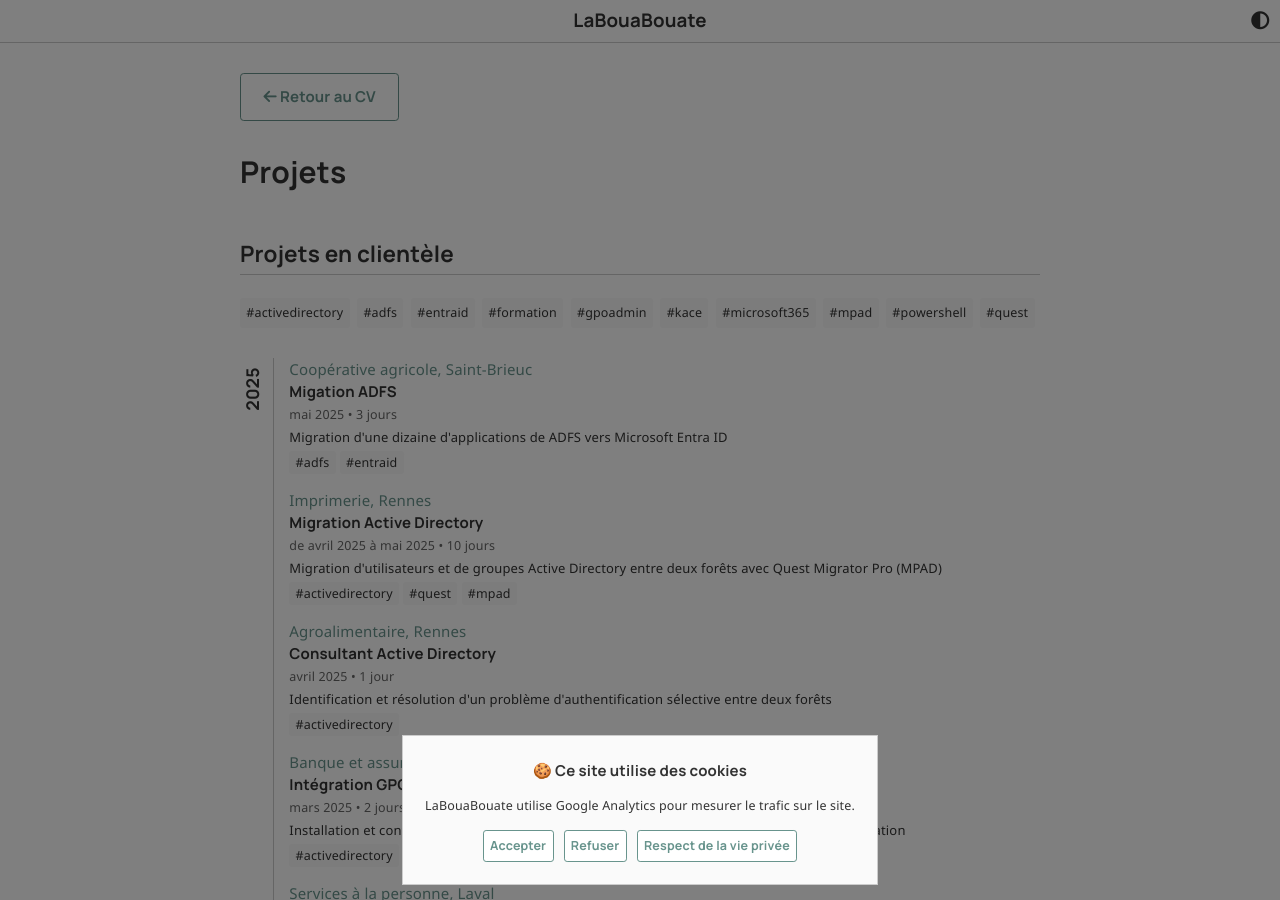
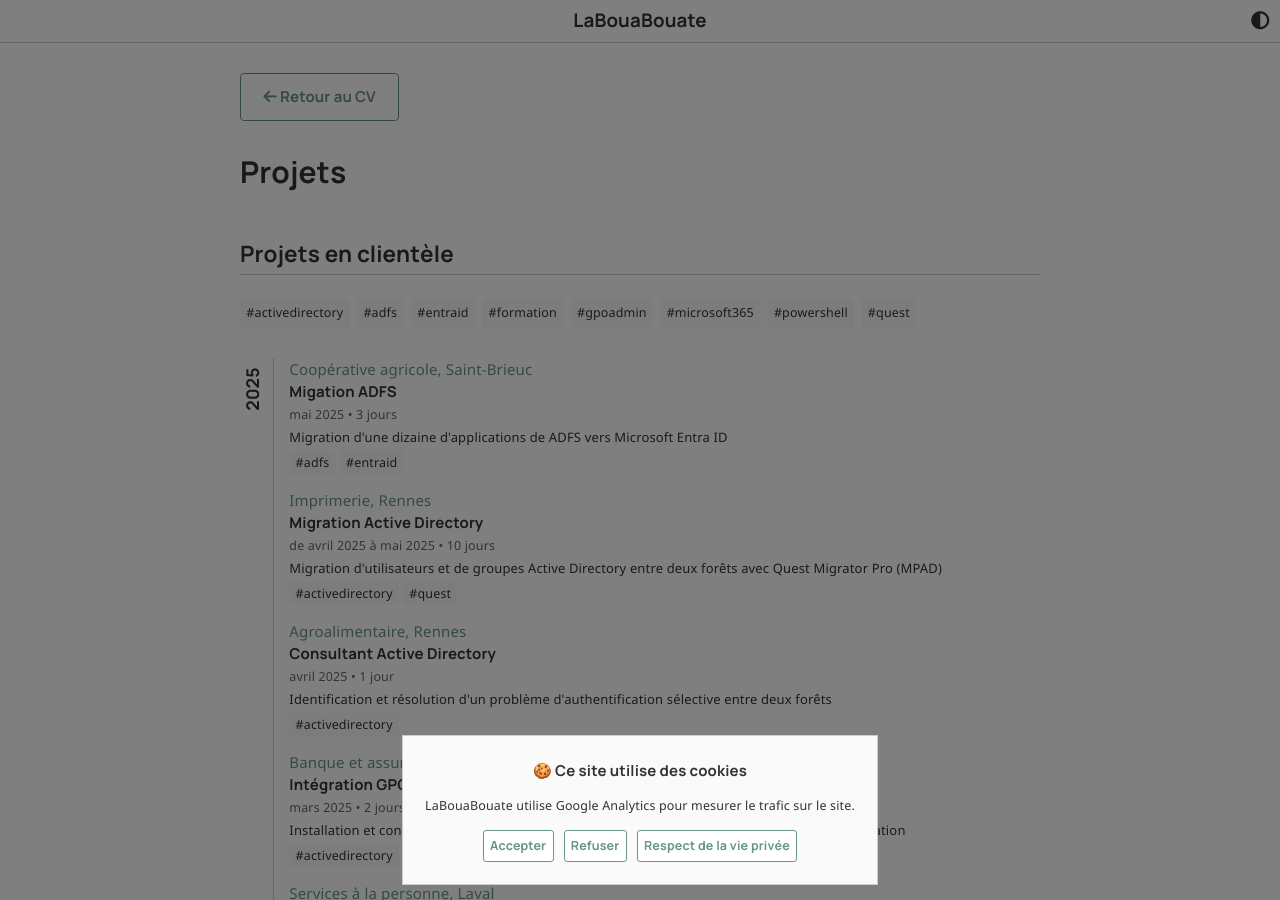
Before and after one commit to leobouard/leobouard.github.io, a Jekyll site: the page built from _pages/projects.html, in a window 1280 px wide and 900 px high. Built offline with Jekyll 4.4.1, drawn with Linux system fonts in a browser that asks for light colours; nearby versions of some CDN libraries; some web fonts are replaced.

Commit message:
Update projects.json

```diff
--- a/_data/projects.json
+++ b/_data/projects.json
@@ -16,7 +16,7 @@
                 "period": "de avril 2025 à mai 2025",
                 "duration": "10 jours",
                 "description": "Migration d'utilisateurs et de groupes Active Directory entre deux forêts avec Quest Migrator Pro (MPAD)",
-                "tags": ["activedirectory", "quest", "mpad"]
+                "tags": ["activedirectory", "quest"]
             },
             {
                 "customer": "Agroalimentaire, Rennes",
@@ -119,7 +119,7 @@
                 "period": "décembre 2018",
                 "duration": "5 jours",
                 "description": "Installation et configuration de KACE SMA avec formation des équipes",
-                "tags": ["quest", "kace", "formation"]
+                "tags": ["quest", "formation"]
             }
         ]
     }
```
